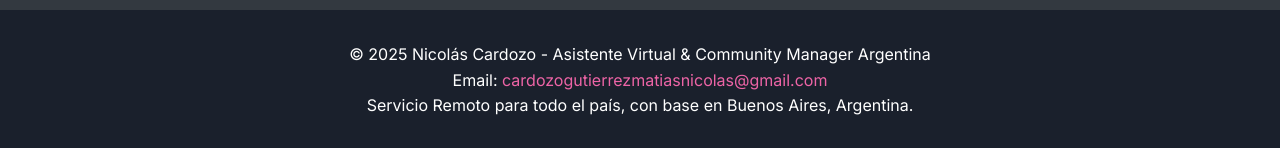
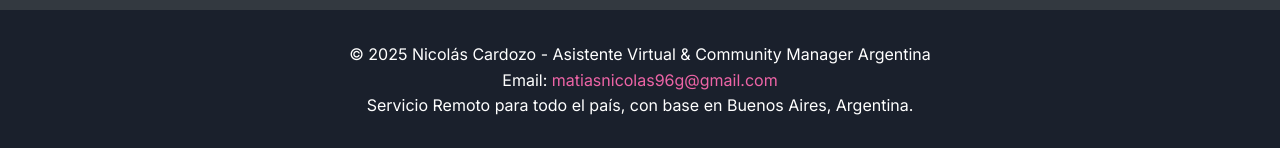
Before and after one commit to Matiascg96/Comunity-mannager-y-Asistente-administrativo, a plain HTML site: page index.html in a window 1280 px wide. Shown: the part 5117-5265 px from the top of the page. Drawn offline with Linux system fonts and the light colour scheme.

Commit message:
Update index.html

```diff
--- a/index.html
+++ b/index.html
@@ -215,7 +215,7 @@
     <footer>
         <div class="container">
             <p>&copy; 2025 Nicolás Cardozo - Asistente Virtual & Community Manager Argentina</p>
-            <p>Email: <a href="mailto:cardozogutierrezmatiasnicolas@gmail.com">cardozogutierrezmatiasnicolas@gmail.com</a></p>
+            <p>Email: <a href="mailto:matiasnicolas96g@gmail.com"> matiasnicolas96g@gmail.com</a></p>
             <p>Servicio Remoto para todo el país, con base en Buenos Aires, Argentina.</p>
         </div>
     </footer>
```
